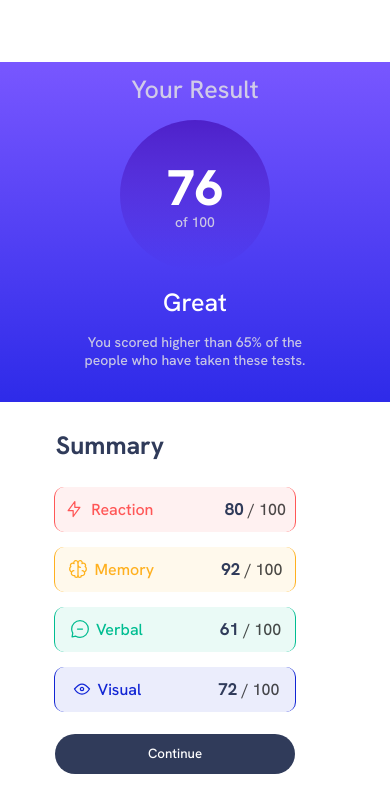
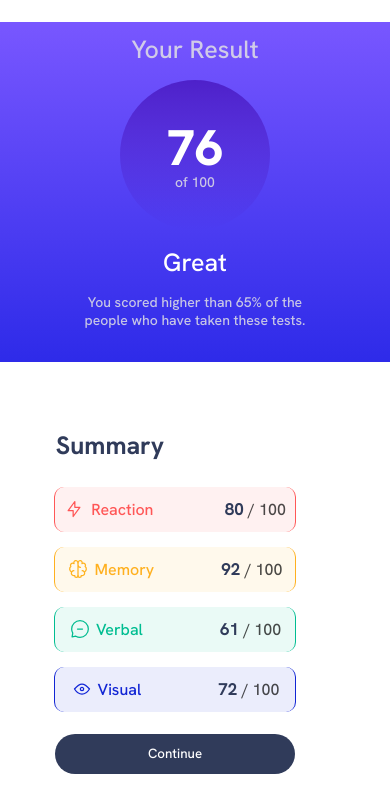
Before and after one commit to NudleGoddess/results-summary, a plain HTML site: page index.html in a window 390 px wide. Drawn offline with Linux system fonts and the light colour scheme.

Commit message:
style.css

```diff
--- a/style.css
+++ b/style.css
@@ -252,7 +252,7 @@
         }
         .Result {
             position: absolute;
-            bottom: 220px;
+            bottom: 260px;
             border-radius: 0 0 30px 30px;
             height: 340px;
             width: 500px;
```
